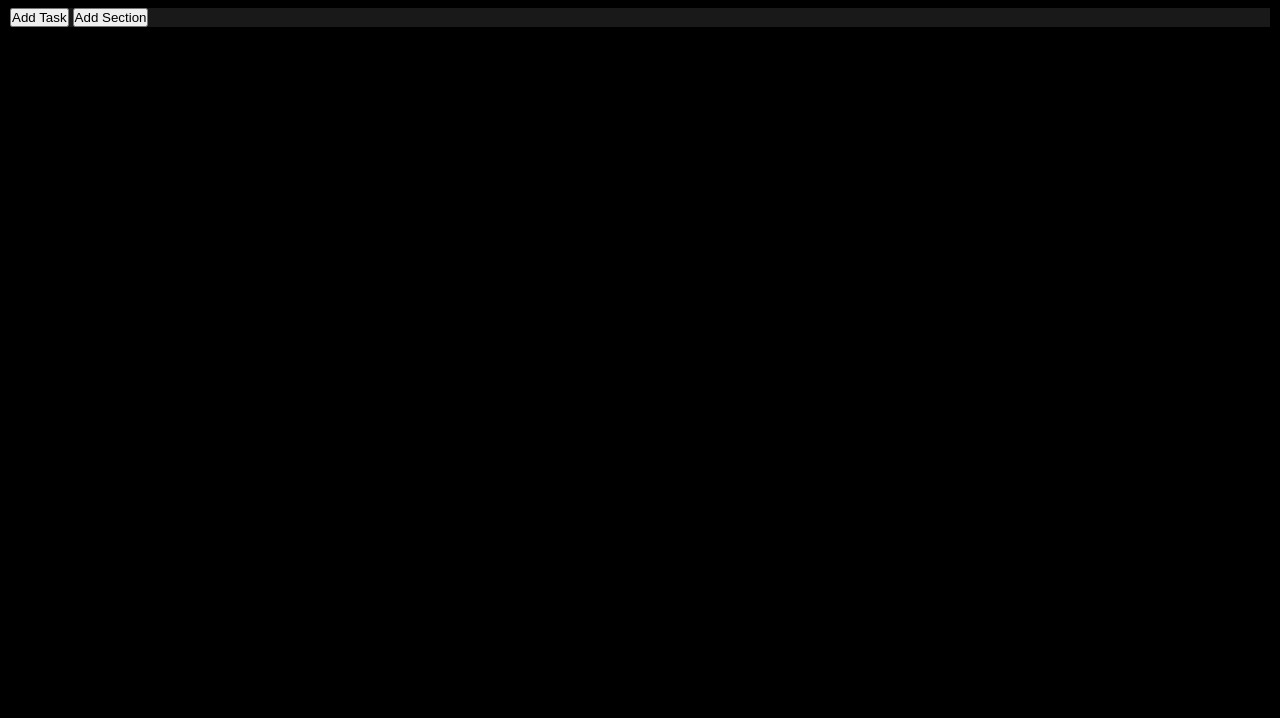
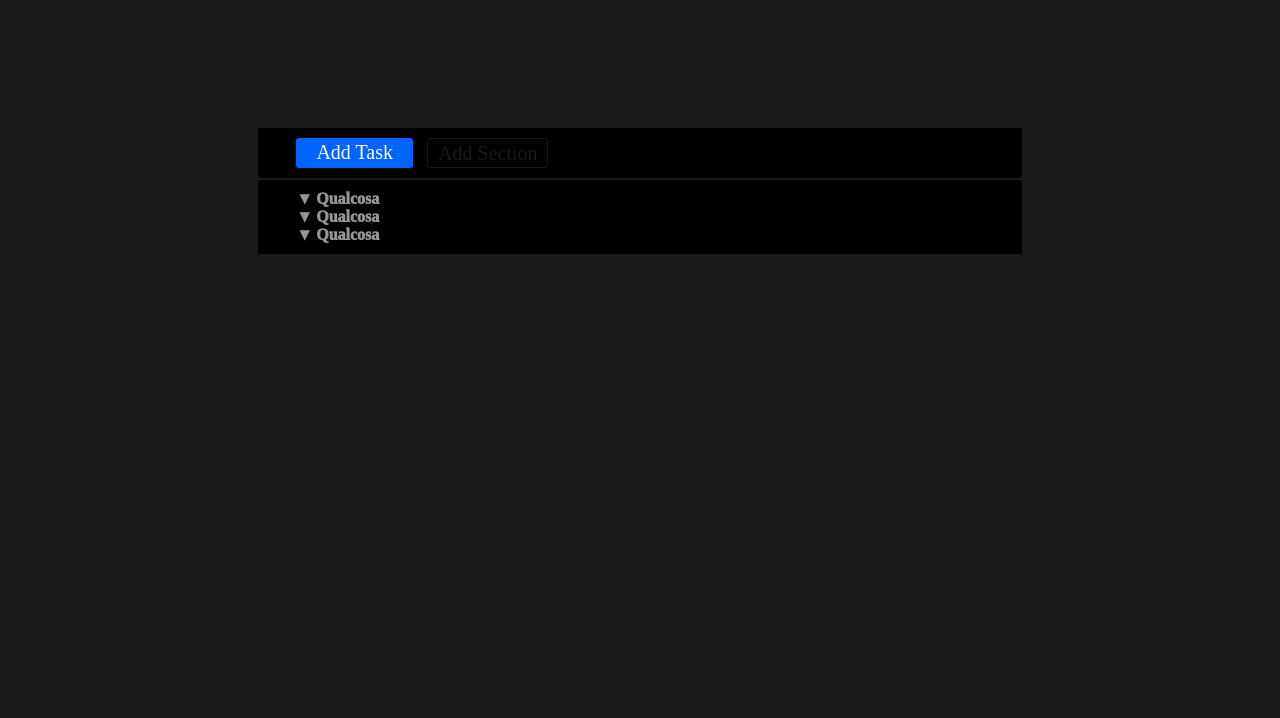
Before and after one commit to Dihep/Es-4, a plain HTML site: page index.html in a window 1280 px wide. Shown: the part 82-800 px from the top of the page. Drawn offline with Linux system fonts and the light colour scheme.

Commit message:
Control panel done

```diff
--- a/css/style1.css
+++ b/css/style1.css
@@ -10,17 +10,16 @@ button {
 
 /* BODY settings */
 body {
-    background-color: black;
+    background-color: rgb(25, 25, 25);
 }
 
 /* HEADER settings */
 header {
-    background-color: rgb(25, 25, 25);
+    background-color: black;
     color: white;
     height: 80px;
     padding: 10px;
     font-size: 45px;
-    align-items: center;
 }
 img {
     vertical-align: middle;
@@ -31,15 +30,43 @@ span {
 
 
 /* MAIN settings */
+
+.main_container {
+    padding: 10% 20%;
+}
+
 section {
-    background-color: rgb(25, 25, 25);
-    align-self: center;
-    size: 60% auto;
-    margin: 10px;
+    display: block;
+    background-color: black;
+    margin: 2px;
+    padding: 10px 5%;
+    border-radius: 3px;
+}
+
+/* Control panel */
+section>span {
+    display: inline-block;
+    height: 30px;
+    font-size: 20px;
+    border-radius: 3px;
 }
 #Add_Task {
-
+    display: inline-block;
+    background-color: rgb(0, 100, 255);
+    color: white;
+    margin-right: 10px;
+    padding: 3px 20px;
 }
 #Add_Section {
+    display: inline-block;
+    background-color: black;
+    color: rgb(25, 25, 25);
+    border: 1px solid rgb(25, 25, 25);
+    padding: 3px 10px;
+}
 
+/* Tobool Lists */
+div>p {
+    color: rgb(150, 150, 150);
+    font-weight: 1000;
 }
--- a/index.html
+++ b/index.html
@@ -17,32 +17,33 @@
 
     <!-- Page's content -->
     <main>
-
+        <div class="main_container">
             <!-- Control panel -->
             <section>
-            <button id="Add_Task">Add Task</button>
-            <button id="Add_Section">Add Section</button>
+                <span id="Add_Task">Add Task</span>
+                <span id="Add_Section">Add Section</span>
             </section>
 
              <!-- Main content -->
             <section>
 
                 <!-- Content 1 -->
-            <div>
-
-            </div>
+                <div class="toboolists">
+                    <p>&#9660 Qualcosa</p>
+                </div class>
 
                 <!-- Content 2 -->
-            <div>
-
-            </div>
+                <div class="toboolists">
+                    <p>&#9660 Qualcosa</p>
+                </div class>
 
                 <!-- Content 3 -->
-            <div>
-
-            </div>
+                <div class="toboolists">
+                    <p>&#9660 Qualcosa</p>
+                </div class>
 
             </section>
+        </div>
 
     </main>
 
```
Lines whose indentation alone changed are shown as unchanged.
